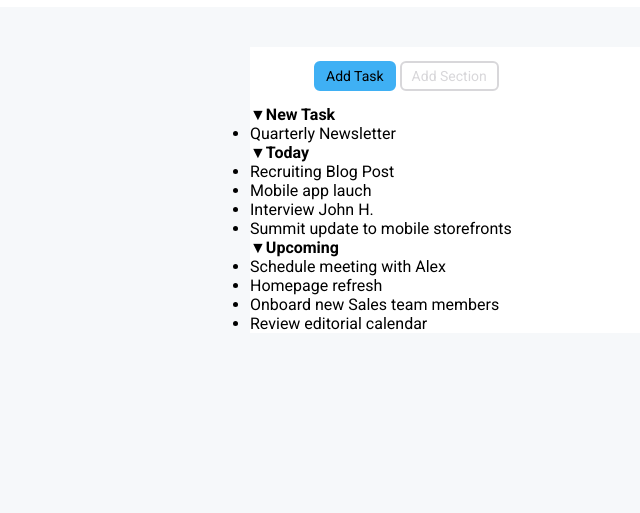
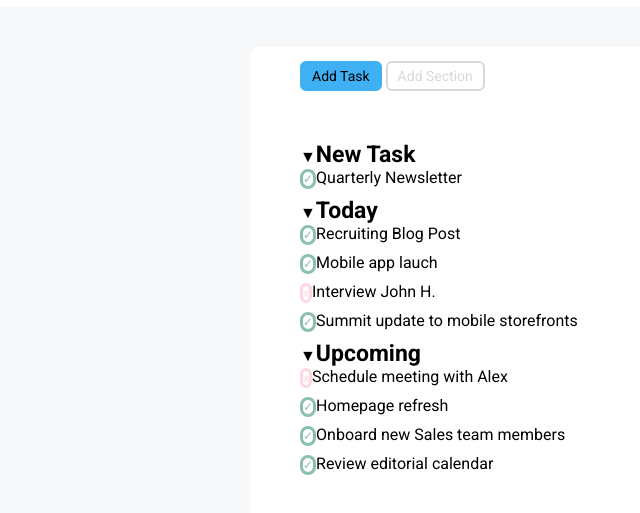
Before and after one commit to matteodragotto/html-css-toboolist, a plain HTML site: page index.html in a window 1280 px wide. Shown: the part 63-576 px from the top of the page, without its empty margins (0-640 px from the left). Drawn offline with Linux system fonts and the light colour scheme.

Commit message:
[add] cross/check marks

```diff
--- a/css/style.css
+++ b/css/style.css
@@ -39,12 +39,16 @@
   background-color: #FFFFFF;
   max-width: 780px;
   margin: 40px auto;
+  padding-left: 50px;
+  padding-bottom: 50px;
+  border-radius: 10px;
 
  }
 
  .button-box{
-  margin-left: 50px;
-  padding: 14px;
+  padding-top: 14px;
+  border: 0px;
+  margin-bottom: 50px;
  }
 
  button{
@@ -67,3 +71,49 @@
   color: #D8D7DA;
   border-color: #D8D7DA;
  }
+
+ .lists{
+  text-align: justify;
+ }
+
+ li.check::before{
+  content: '✓';
+  color: #8BC0AE;
+  font-size: 12px;
+  background-color: #FFFFFF;
+  border-color: #8BC0AE;
+  border-style: solid;
+  border-radius: 40px;
+ }
+
+ li.cross::before{
+  content: 'x';
+  color: #FFD8DD;
+  font-size: 12px;
+  background-color: #FFFFFF;
+  border-color: #FFD8DD;
+  border-style: solid;
+  border-radius: 40px;
+ }
+
+ ul{
+  list-style-type: none;
+ }
+
+ li{
+  margin-bottom: 10px;
+ }
+
+ main .lists strong{
+  font-size: 23px;
+  font-family: roboto, sans-serif;
+  margin-bottom: 10px;
+}
+
+
+
+
+
+.task-box{
+
+}
--- a/index.html
+++ b/index.html
@@ -33,21 +33,21 @@
     <!-- Lists -->
     <div class="lists">
       <ul>&#9660;<strong>New Task</strong>
-        <li>Quarterly Newsletter</li>
+        <li class="check">Quarterly Newsletter</li>
       </ul>
 
       <ul>&#9660;<strong>Today</strong>
-        <li>Recruiting Blog Post</li>
-        <li>Mobile app lauch</li>
-        <li>Interview John H.</li>
-        <li>Summit update to mobile storefronts</li>
+        <li class="check">Recruiting Blog Post</li>
+        <li class="check">Mobile app lauch</li>
+        <li class="cross">Interview John H.</li>
+        <li class="check">Summit update to mobile storefronts</li>
       </ul>
 
       <ul>&#9660;<strong>Upcoming</strong>
-        <li>Schedule meeting with Alex</li>
-        <li>Homepage refresh</li>
-        <li>Onboard new Sales team members</li>
-        <li>Review editorial calendar</li>
+        <li class="cross">Schedule meeting with Alex</li>
+        <li class="check">Homepage refresh</li>
+        <li class="check">Onboard new Sales team members</li>
+        <li class="check">Review editorial calendar</li>
 
       </ul>
 
```
